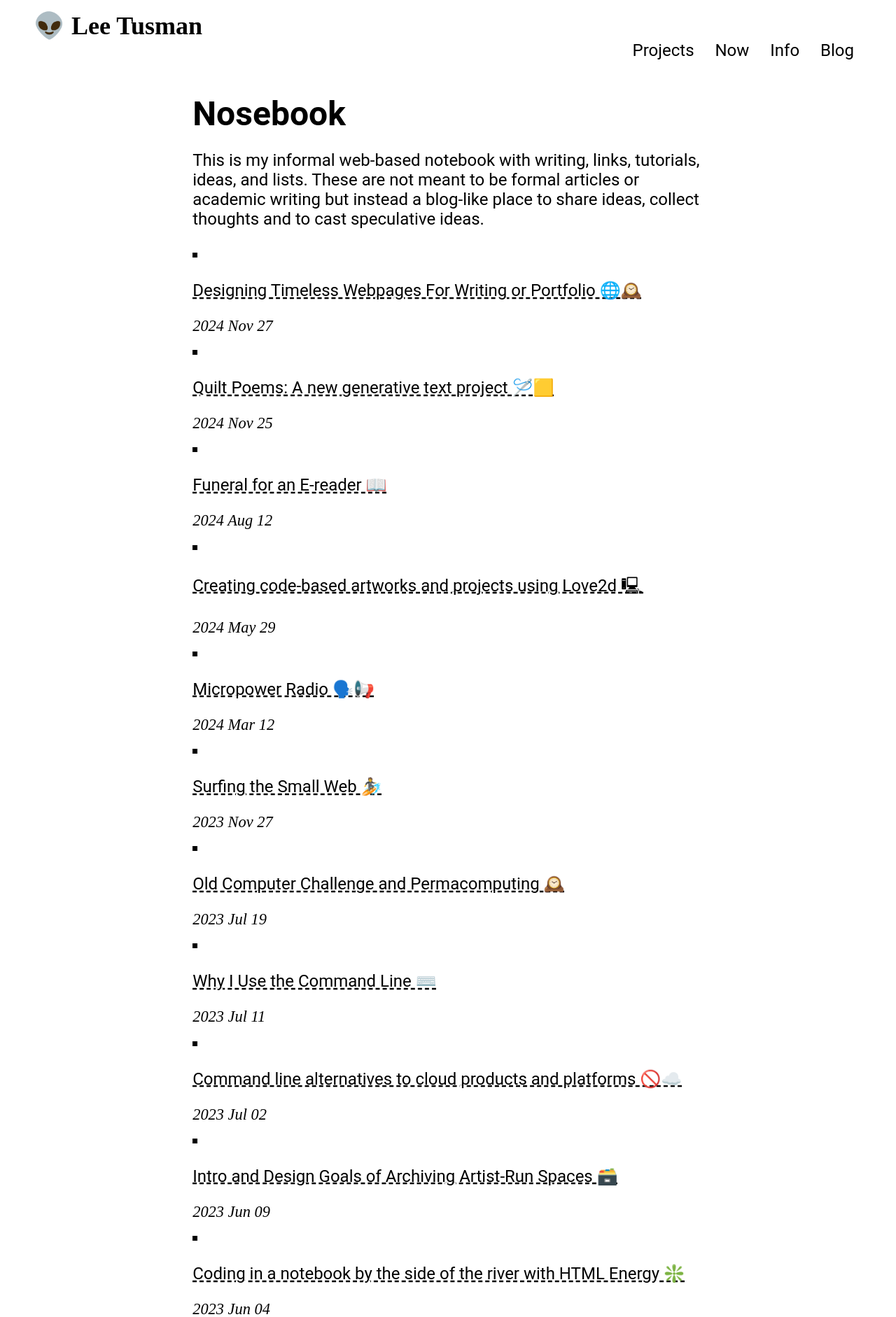
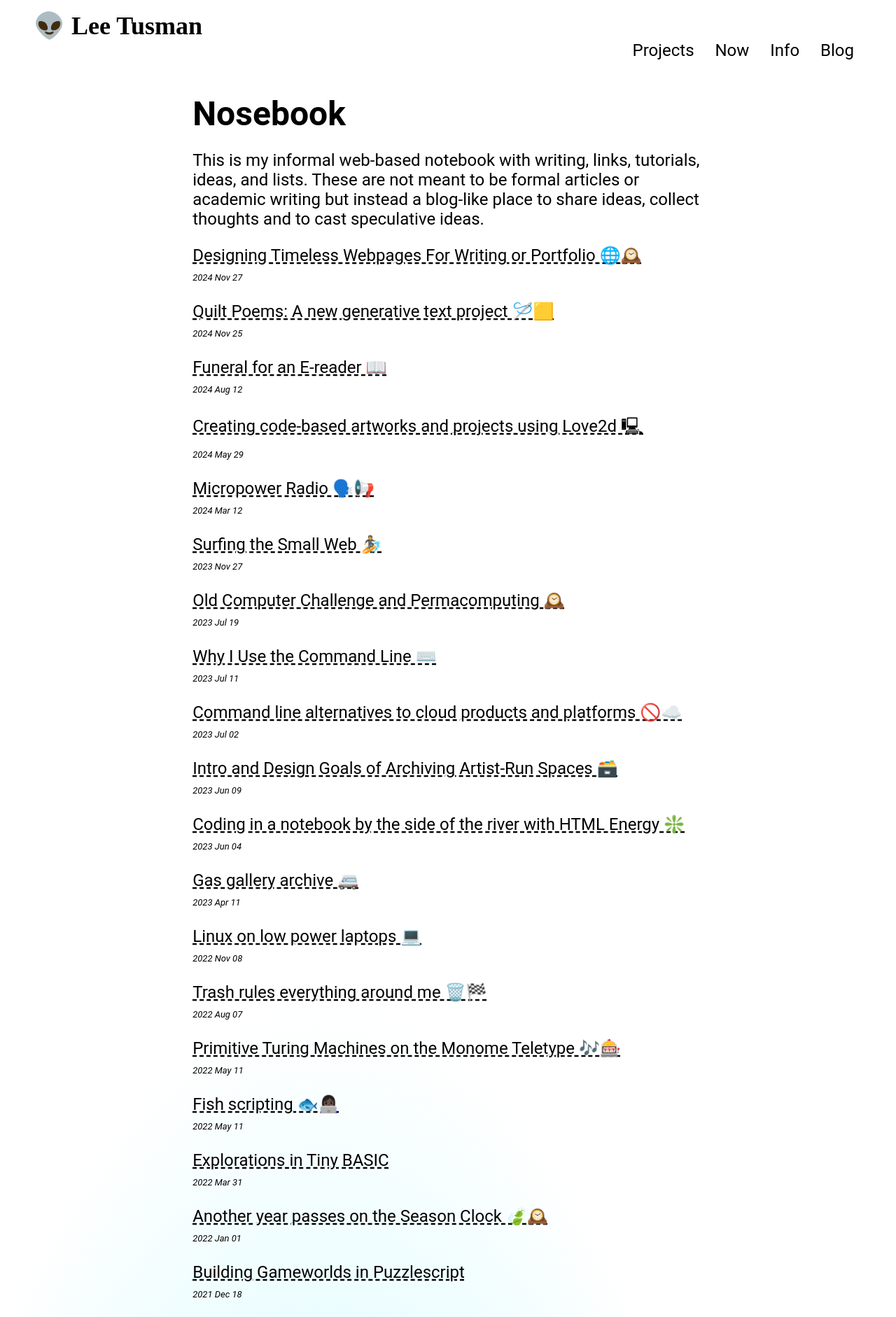
Before and after one commit to lee2sman/nosebook, a Jekyll site: the page built from index.md, in a window 1280 px wide. Shown: the top 1882 px of the page at 70% size. Built offline with Jekyll 4.4.1, drawn with Linux system fonts in a browser that asks for light colours; some web fonts are replaced.

Commit message:
aargh, inline styles. bad idea, i know, but...

```diff
--- a/index.md
+++ b/index.md
@@ -8,15 +8,16 @@ This is my informal web-based notebook with writing, links, tutorials, ideas, an
 
 <ul>
   {% for post in site.posts %}
-  <li>
+  <li style="list-style:none;">
     <p>
       <a href="{{ site.baseurl }}{{ post.url }}">
      {{ post.title }}
      </a>
-    </p>
-      <em>
+     <br>
+    <em style="font-size:small;">
 	{{ post.date | date: "%Y %b %d" }}
       </em>
+      </p>
       </li>
   {% endfor %}
 </ul>
```
